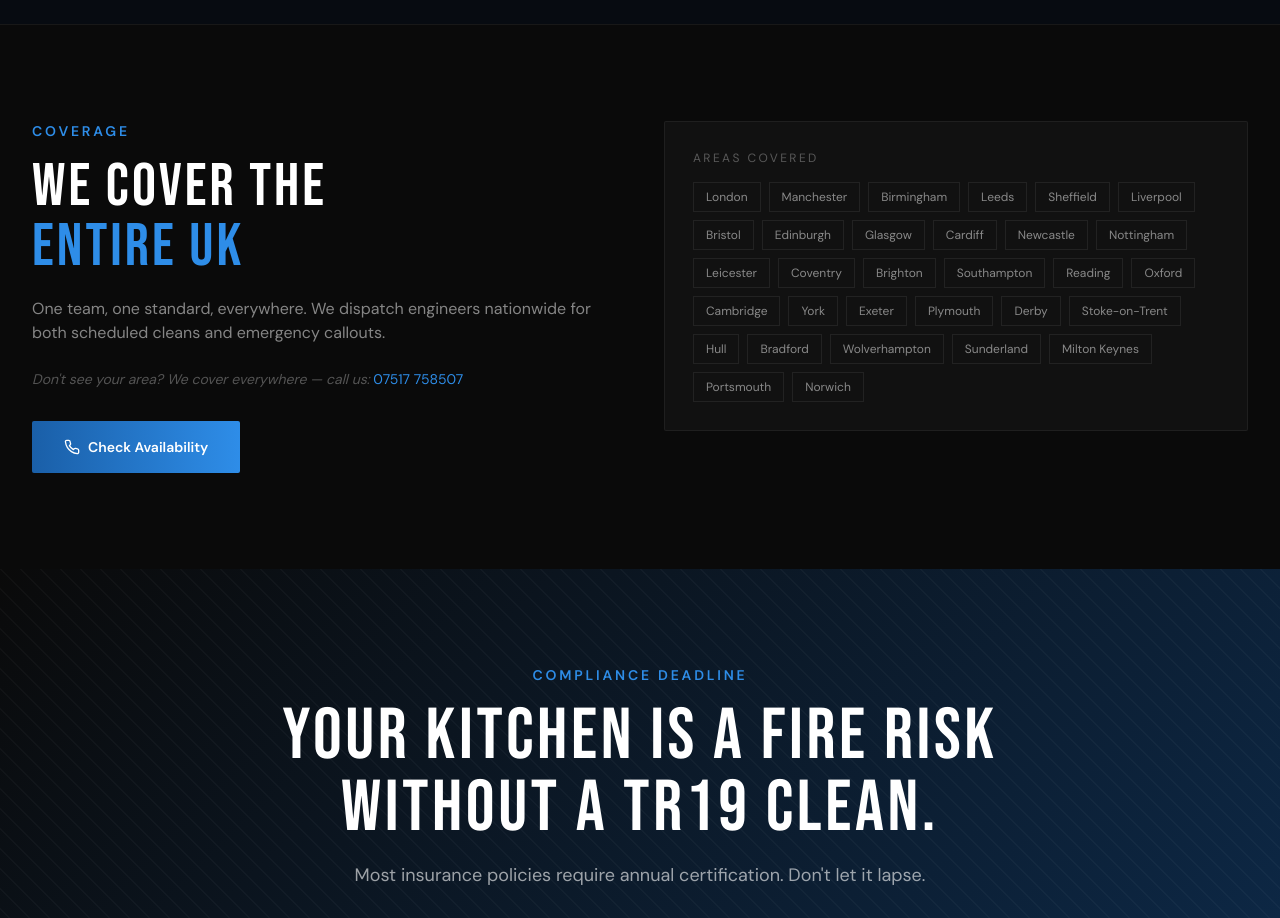
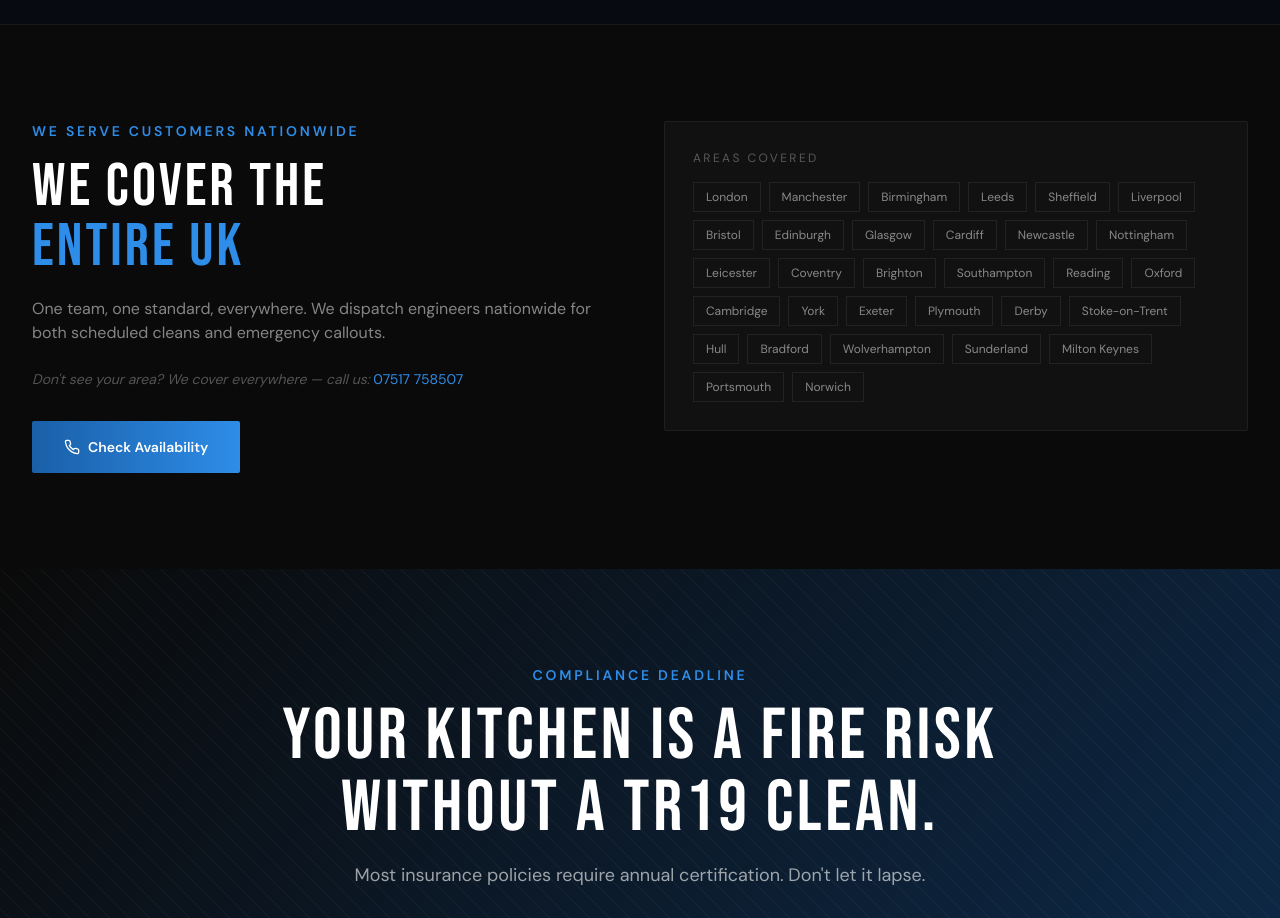
Before and after one commit to zaid5678/commercialcanopycleaning, a React (Vite) app: page / in a window 1280 px wide. Shown: the part 4540-5458 px from the top of the page. Built offline with nearby package versions, Linux system fonts and the light colour scheme.

Commit message:
Update home page

```diff
--- a/src/pages/Home.jsx
+++ b/src/pages/Home.jsx
@@ -450,7 +450,7 @@ export default function Home() {
         <div className="max-w-7xl mx-auto px-4 sm:px-6 lg:px-8">
           <div className="grid grid-cols-1 lg:grid-cols-2 gap-12 items-start">
             <ScrollReveal>
-              <span className="section-label">Coverage</span>
+              <span className="section-label">We Serve Customers Nationwide</span>
               <h2 className="font-heading text-4xl sm:text-5xl lg:text-6xl text-white mb-5">
                 We Cover the<br />
                 <span className="text-brand-blue-bright">Entire UK</span>
```
